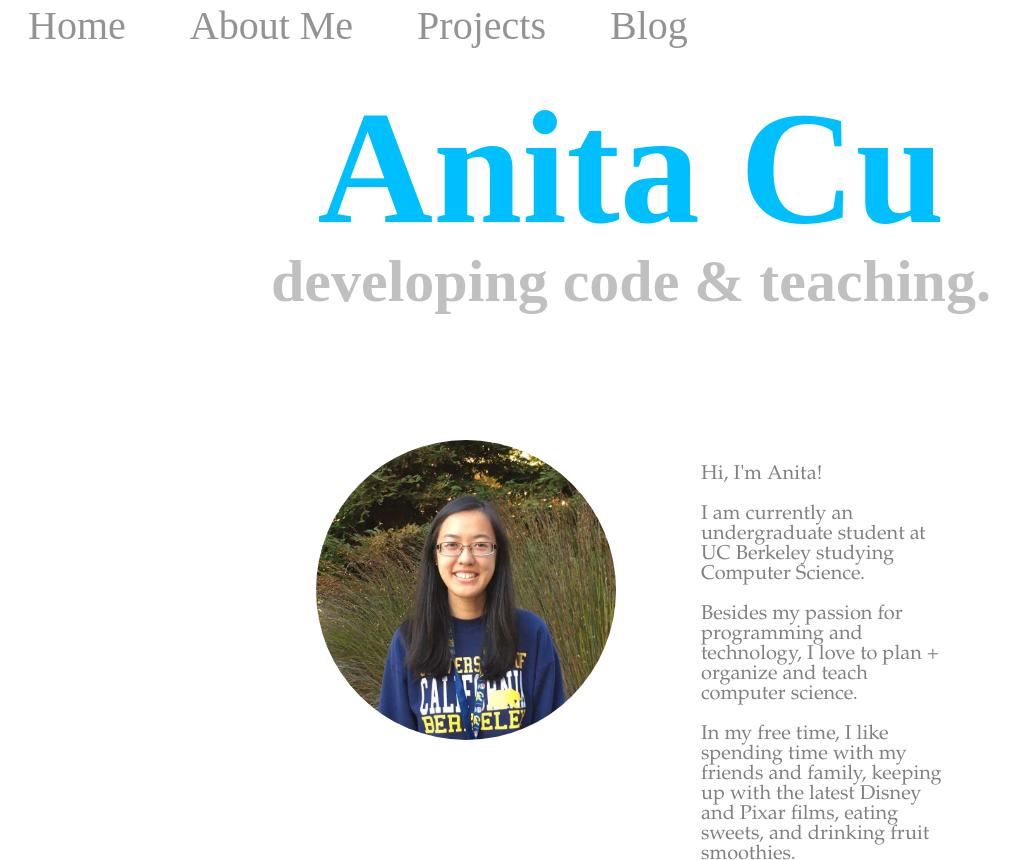
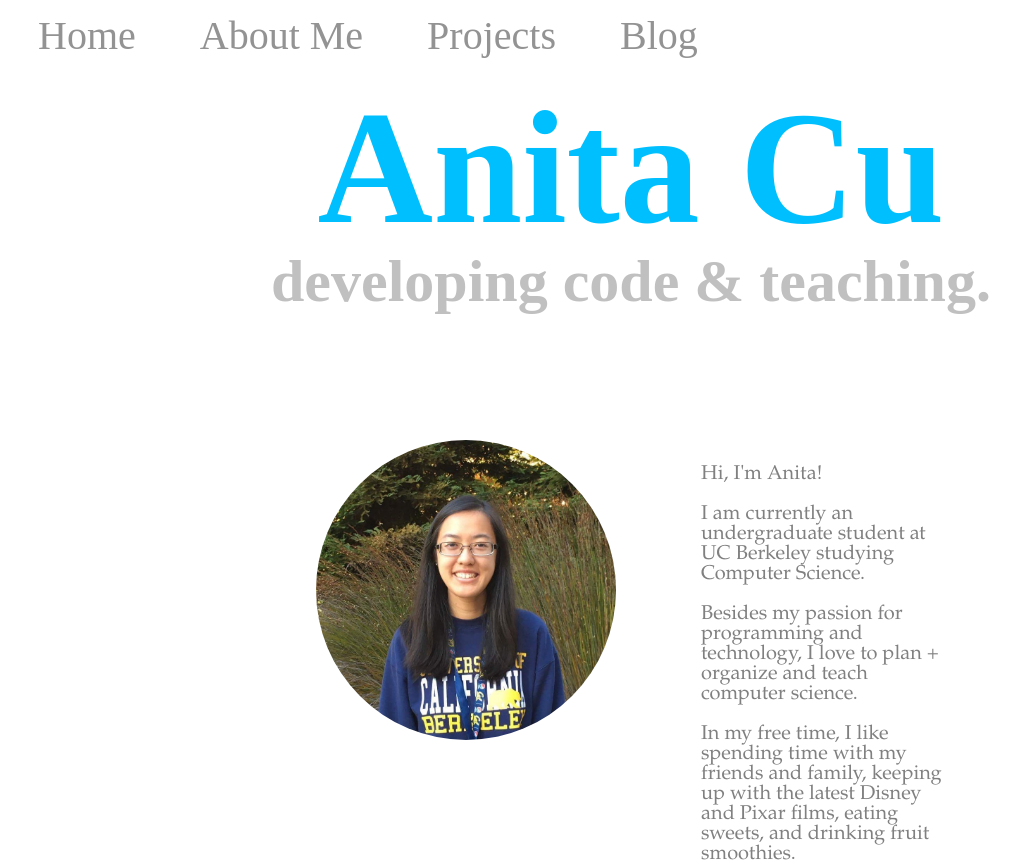
Before and after one commit to anitacu/anitacu.github.io, a plain HTML site: page index.html in a window 1280 px wide. Shown: the top 860 px of the page, without its empty margins (9-1029 px from the left). Drawn offline with Linux system fonts and the light colour scheme; a web font is replaced by a local one.

Commit message:
Increase padding around navigation bar

```diff
--- a/mystyles.css
+++ b/mystyles.css
@@ -79,7 +79,7 @@ nav {
   width: 100%;
   top: 0px;
   left: 5px;
-  padding: 0px 0px;
+  padding: 10px 10px 10px 10px;
   position: fixed;
   background-color: white;
   opacity: 0.85;
```
